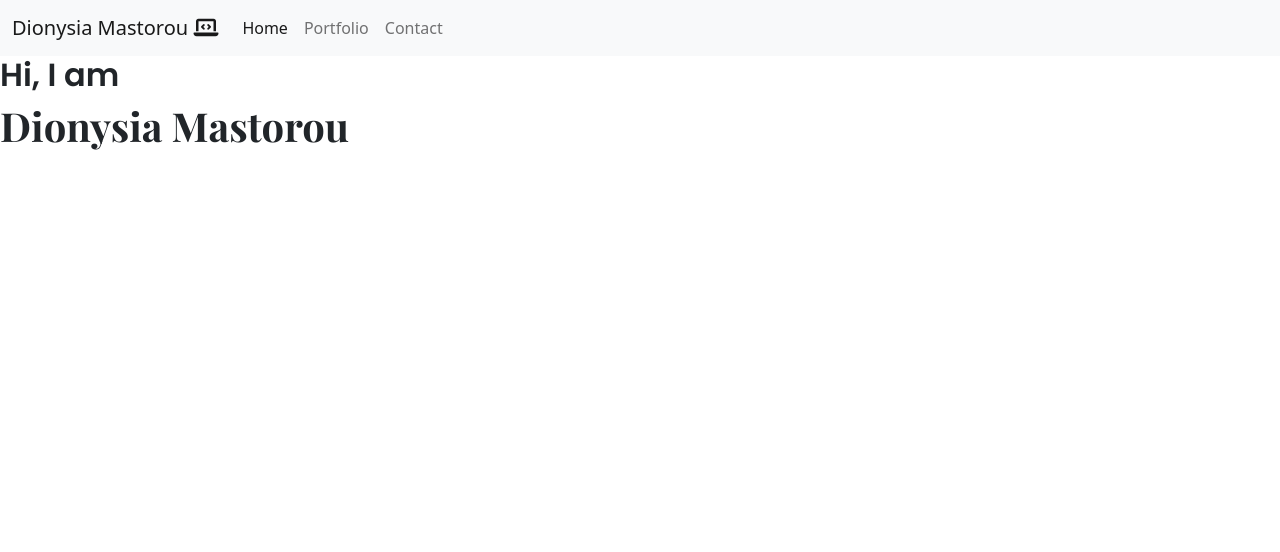
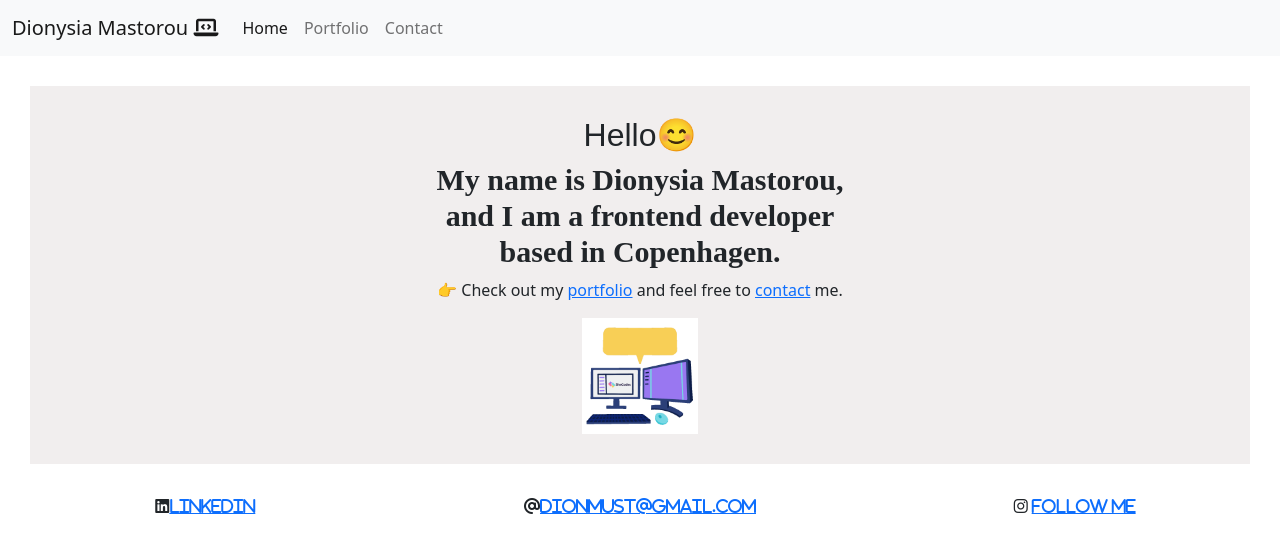
Before and after one commit to DionysiaM/My-responsive-portfolio, a plain HTML site: page index.html in a window 1280 px wide. Drawn offline with nearby package versions, Linux system fonts and the light colour scheme; a web font is replaced by a local one.

Commit message:
started building first page

```diff
--- a/index.html
+++ b/index.html
@@ -10,9 +10,7 @@
     <meta name="description" content="Dionysia Mastorou, Frontend Developer Based in Copenhagen">
     <link rel="preconnect" href="https://fonts.googleapis.com">
     <link rel="preconnect" href="https://fonts.gstatic.com" crossorigin>
-    <link
-        href="https://fonts.googleapis.com/css2?family=Playfair+Display:ital,wght@0,700;1,700&family=Poppins:ital,wght@0,600;1,600&display=swap"
-        rel="stylesheet">
+
     <link href="https://cdn.jsdelivr.net/npm/bootstrap@5.1.1/dist/css/bootstrap.min.css" rel="stylesheet"
         integrity="sha384-F3w7mX95PdgyTmZZMECAngseQB83DfGTowi0iMjiWaeVhAn4FJkqJByhZMI3AhiU" crossorigin="anonymous">
     <script src="https://cdn.jsdelivr.net/npm/bootstrap@5.1.1/dist/js/bootstrap.bundle.min.js"
@@ -22,6 +20,7 @@
 </head>
 
 <body>
+
     <nav class="navbar navbar-expand-lg navbar-light bg-light">
         <div class="container-fluid">
             <a class="navbar-brand" href="#">Dionysia Mastorou <i class="fas fa-laptop-code"></i> </a>
@@ -40,14 +39,42 @@
                     <li class="nav-item">
                         <a class="nav-link" href="/contact.html">Contact</a>
                     </li>
-
                 </ul>
             </div>
         </div>
     </nav>
 
-    <h2>Hi, I am</h2>
-    <h1>Dionysia Mastorou</h1>
+    <div class="hero">
+        <h2>Hello😊</h2>
+        <h1>My name is Dionysia Mastorou,
+            <div>
+                and I am a frontend developer</div>
+            based in Copenhagen.
+        </h1>
+        <p>
+            👉 Check out my <a href="/portfolio.html">portfolio</a>
+            and feel free to <a href="/contact.html">contact</a> me.
+        </p>
+
+        <img src="lets code.gif" class="img-fluid" alt="responsive image">
+    </div>
+
+    <div class="row ">
+        <div class="col-sm-4">
+            <i class="fab fa-linkedin"><a href="https://www.linkedin.com/in/dionysia-mastorou-5835a770/"
+                    target=”_blank”>Linkedin</a></i>
+        </div>
+
+        <div class="col-sm-4">
+            <i class="fas fa-at"><a href="mailto:dionmust@gmail.com">dionmust@gmail.com</a> </i>
+        </div>
+
+        <div class="col-sm-4">
+            <i class="fab fa-instagram"> <a href="https://www.instagram.com/dionysia_mastorou/" target=”_blank”>Follow
+                    me</a></i>
+        </div>
+    </div>
+
 </body>
 
 </html>
--- a/style.css
+++ b/style.css
@@ -1,6 +1,35 @@
+.hero {
+  text-align: center;
+  padding: 30px;
+  margin: 30px;
+  background-color: rgb(241, 238, 238);
+}
+
 h1 {
   font-family: "Playfair Display", serif;
+  font-weight: bold;
+  font-size: 30px;
 }
 h2 {
   font-family: "Poppins", sans-serif;
 }
+
+.img-fluid {
+  max-width: 10%;
+  margin: 0 auto;
+  display: block;
+}
+
+footer {
+  text-align: center;
+  color: blue;
+}
+
+.row {
+  text-align: center;
+}
+
+.col {
+  margin: 2px;
+  padding: 2px;
+}
```
Also changed, not shown: hello world.gif (added), lets code.gif (added).
